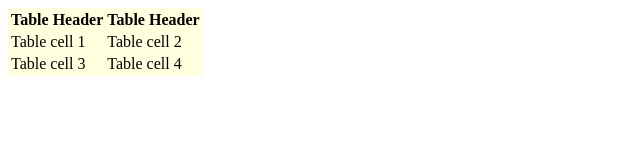
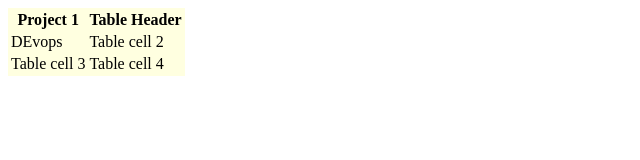
Before and after one commit to badiwalshubham/CI-CD-Pipeline, a plain HTML site: page index.html in a window 1280 px wide. Shown: the whole page, without its empty margins (0-640 px from the left). Drawn offline with Linux system fonts and the light colour scheme.

Commit message:
added code for production

```diff
--- a/index.html
+++ b/index.html
@@ -1,9 +1,9 @@
 <table style="background-color:#FFFFE0;">
 <tr>
-<th>Table Header</th><th>Table Header</th>
+<th>Project 1</th><th>Table Header</th>
 </tr>
 <tr>
-<td>Table cell 1</td><td>Table cell 2</td>
+<td>DEvops</td><td>Table cell 2</td>
 </tr>
 <tr>
 <td>Table cell 3</td><td>Table cell 4</td>
```
